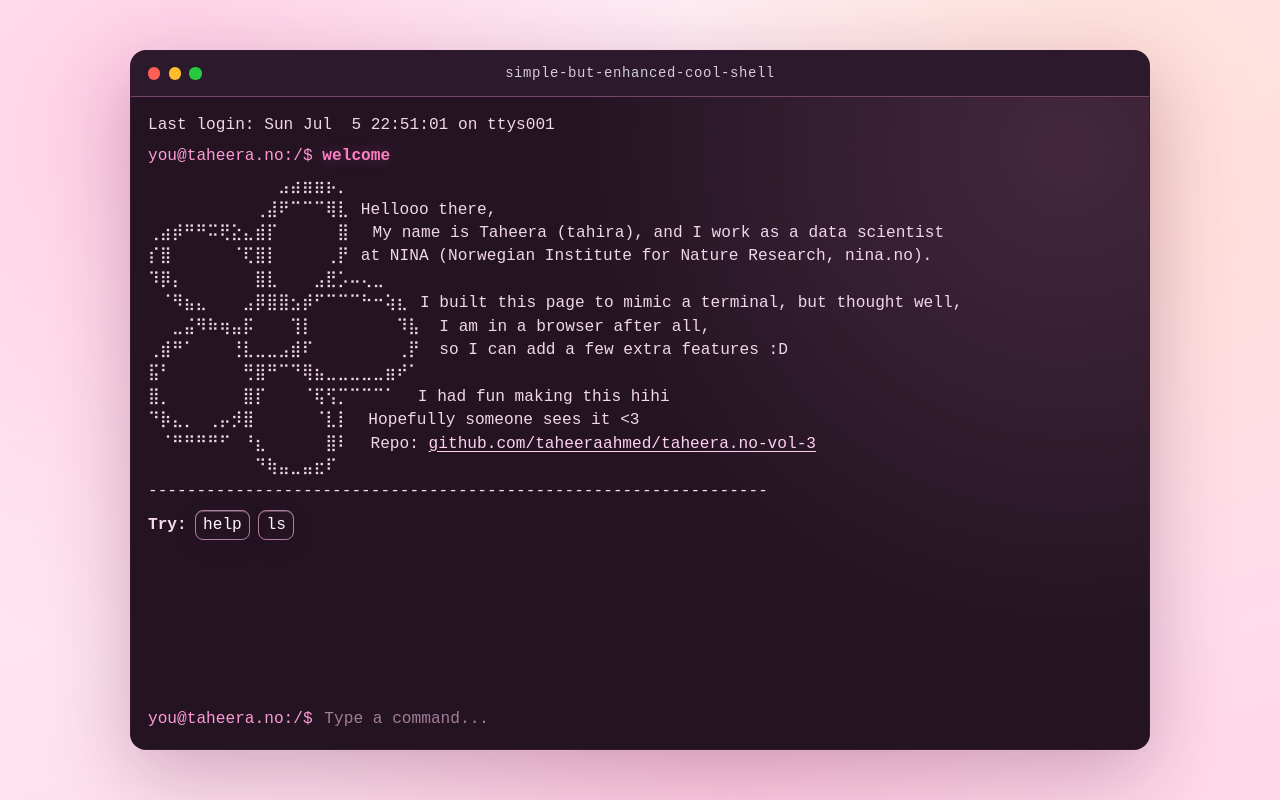
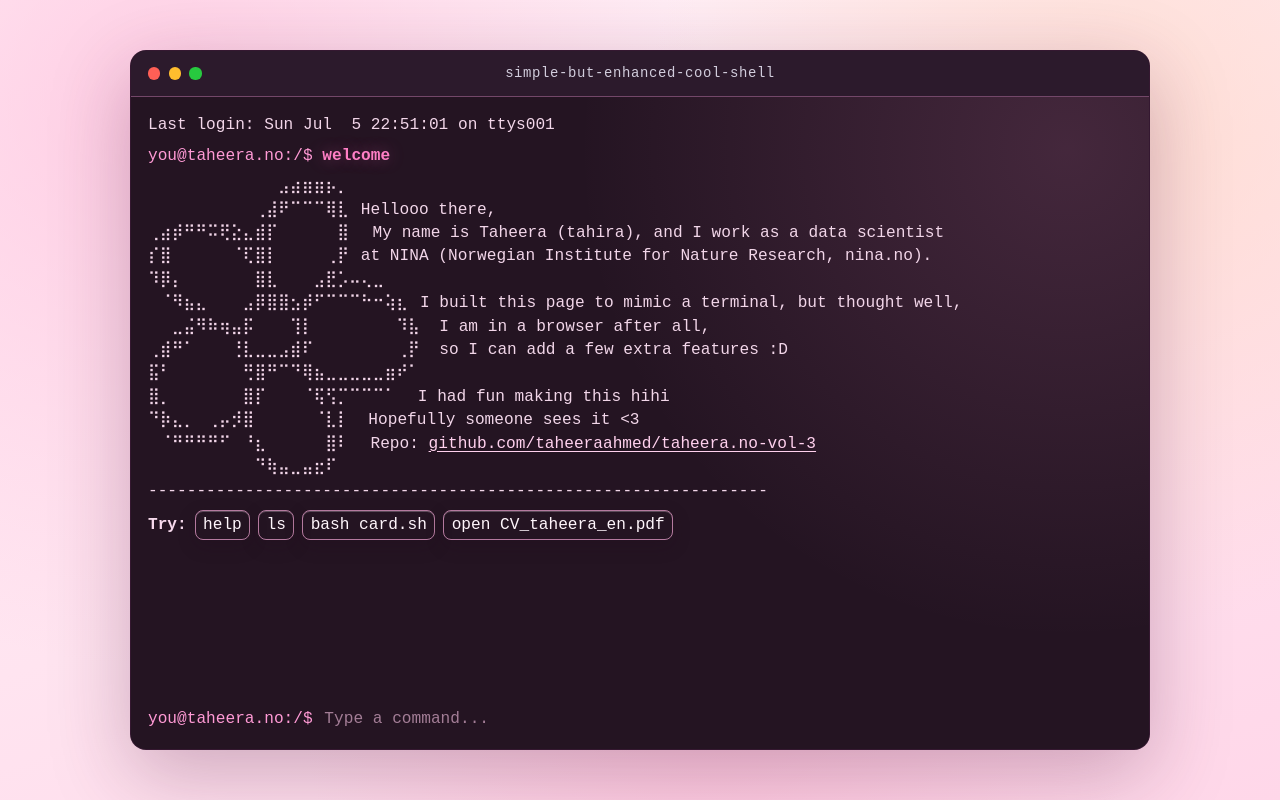
Before and after one commit to taheeraahmed/taheera.no-v3, a React (Vite) app: page / in a window 1280 px wide. Built offline with nearby package versions, Linux system fonts and the light colour scheme.

Commit message:
remove projects from content snapshot and update terminal hints

```diff
--- a/src/App.jsx
+++ b/src/App.jsx
@@ -1,6 +1,6 @@
 import { useEffect, useRef, useState } from 'react'
 import './App.css'
-import { aboutMe, contactCard, projects, rootFiles, welcomeLines } from './content'
+import { aboutMe, contactCard, rootFiles, welcomeLines } from './content'
 import ContactCard from './components/ContactCard'
 import CvDialog from './components/CvDialog'
 import TerminalWindow from './components/terminal/TerminalWindow'
@@ -13,7 +13,7 @@ import TerminalHistory from './components/terminal/TerminalHistory'
 
 function App() {
   const [content, setContent] = useState(() =>
-    getContentSnapshot({ projects, rootFiles, aboutMe, contactCard, welcomeLines })
+    getContentSnapshot({ rootFiles, aboutMe, contactCard, welcomeLines })
   )
   const [cwd, setCwd] = useState([])
   const [input, setInput] = useState('')
@@ -84,6 +84,11 @@ function App() {
       setIsCvDialogOpen,
       inputRef,
     })
+  }
+
+  const handleHintClick = (command) => {
+    setInput(command)
+    inputRef.current?.focus()
   }
 
   const handleSubmit = (event) => {
@@ -350,7 +355,7 @@ function App() {
             aria-label="Interactive shell portfolio"
           >
             <div className="terminal-screen">
-              <TerminalHistory history={history} historyEndRef={historyEndRef} onHintClick={handleRunCommand} />
+              <TerminalHistory history={history} historyEndRef={historyEndRef} onHintClick={handleHintClick} />
 
               <form className="command-form" onSubmit={handleSubmit}>
                 <label htmlFor="command-input" className="prompt">
--- a/src/components/terminal/TerminalHistory.jsx
+++ b/src/components/terminal/TerminalHistory.jsx
@@ -96,13 +96,15 @@ function TerminalHistory({ history, historyEndRef, onHintClick }) {
 
         if (
           entry.type === 'output' &&
-          entry.text === 'Try: help, ls, cd projects, cd about-me, ./card.sh, bash card.sh'
+          entry.text === 'Try: help, ls, cd about-me, ./card.sh, bash card.sh'
         ) {
           return (
             <p className="line output terminal-hint-line" key={`${entry.type}-${index}`}>
               <span className="terminal-hint-label">Try:</span>
               <button className="hint-pill" onClick={() => onHintClick('help')}>help</button>
               <button className="hint-pill" onClick={() => onHintClick('ls')}>ls</button>
+              <button className="hint-pill" onClick={() => onHintClick('bash card.sh')}>bash card.sh</button>
+              <button className="hint-pill" onClick={() => onHintClick('open CV_taheera_en.pdf')}>open CV_taheera_en.pdf</button>
             </p>
           )
         }
--- a/src/terminal/filesystem.js
+++ b/src/terminal/filesystem.js
@@ -19,7 +19,6 @@ const makeFile = (value) => {
 }
 
 export const getContentSnapshot = (moduleContent) => ({
-  projects: moduleContent.projects,
   rootFiles: {
     [CV_FILE_NAME]: `Open with: open ${CV_FILE_NAME}`,
     ...(moduleContent.rootFiles ?? {}),
@@ -35,7 +34,6 @@ const objectToFiles = (entries) =>
 export const buildTerminalTree = (content) =>
   makeDirectory({
     ...objectToFiles(content.rootFiles),
-    projects: makeDirectory(objectToFiles(content.projects)),
     'about-me': makeDirectory(objectToFiles(content.aboutMe)),
   })
 
--- a/src/terminal/formatters.js
+++ b/src/terminal/formatters.js
@@ -54,6 +54,6 @@ export const createInitialHistory = (content) => [
   },
   {
     type: 'output',
-    text: 'Try: help, ls, cd projects, cd about-me, ./card.sh, bash card.sh',
+    text: 'Try: help, ls, cd about-me, ./card.sh, bash card.sh',
   },
 ]
```
